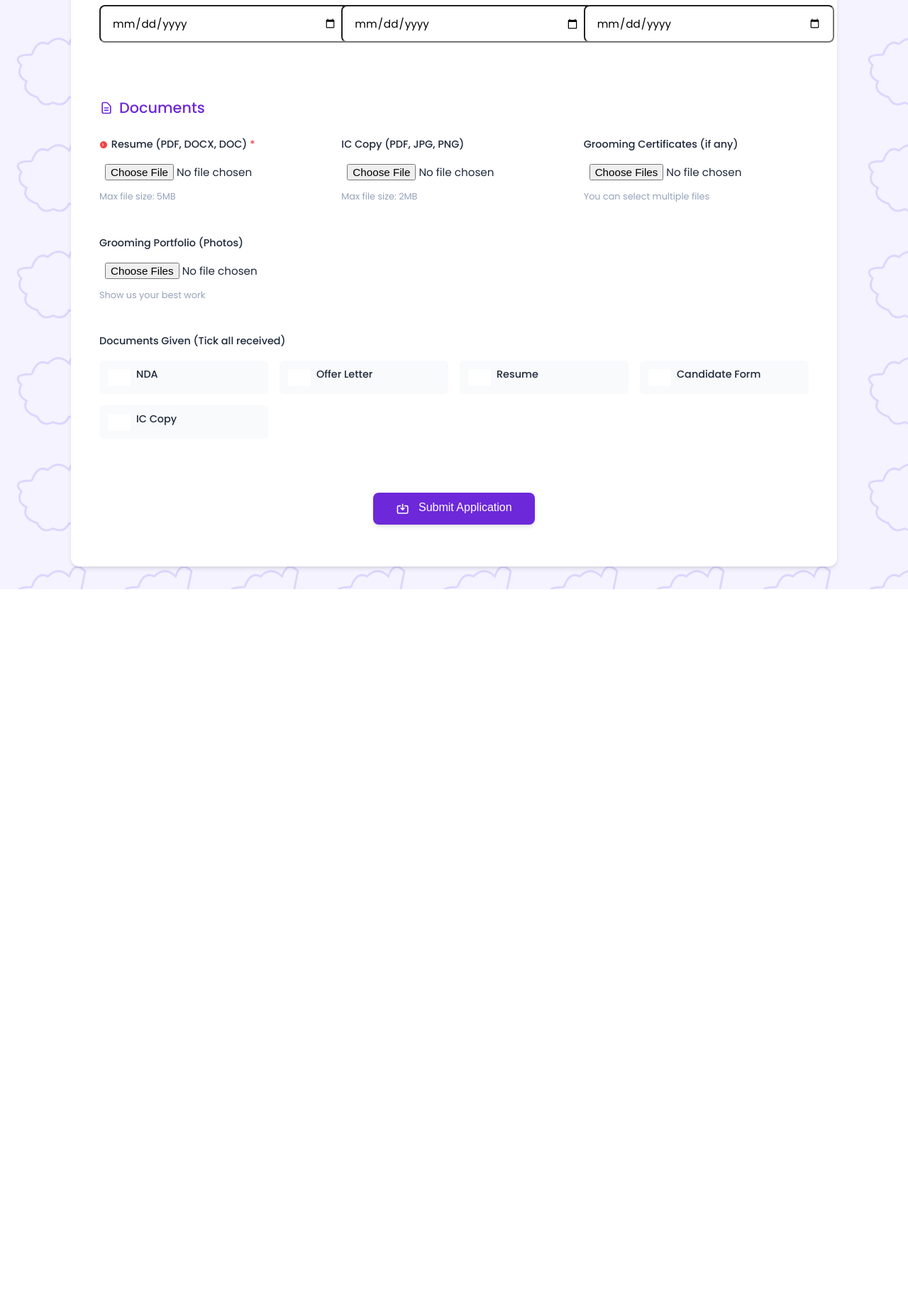
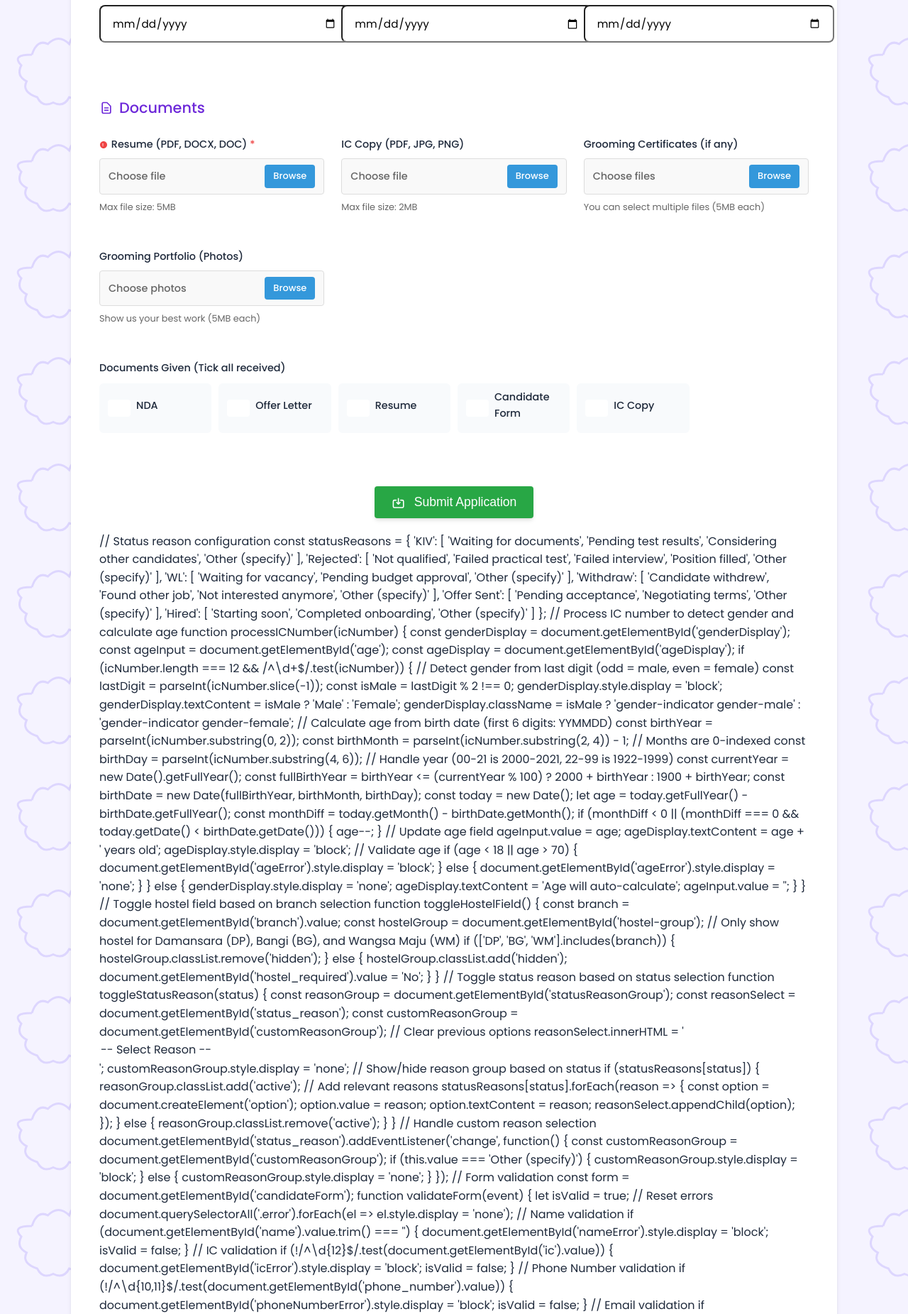
Before and after one commit to lokosmotos/daniexc, a Flask app: page /add_candidate in a window 1280 px wide. Shown: the part 1033-2884 px from the top of the page at 71% size. Before the commit the page ends 1863 px from the top, so only its background shows below. Run offline with Flask 2, Linux system fonts and the light colour scheme; a user stored in the database is signed in; data comes from the database, SQL or seed files in the repository.

Commit message:
Update add_candidate.html

```diff
--- a/templates/add_candidate.html
+++ b/templates/add_candidate.html
@@ -552,27 +552,58 @@
     <div class="form-grid">
         <div class="form-group">
             <label for="resume" class="required">Resume (PDF, DOCX, DOC)</label>
-                        <input type="file" name="resume" id="resume" accept=".pdf,.doc,.docx" required>
+            <div class="file-upload-wrapper">
+                <input type="file" name="resume" id="resume" accept=".pdf,.doc,.docx" required
+                       onchange="validateFile(this, 'resumeError', 5)">
+                <label for="resume" class="file-upload-label">
+                    <span class="file-upload-text">Choose file</span>
+                    <span class="file-upload-button">Browse</span>
+                </label>
+            </div>
             <div class="file-info">Max file size: 5MB</div>
-                        <span id="resumeError" class="error">Please upload a resume file</span>
+            <span id="resumeError" class="error-message"></span>
         </div>
 
         <div class="form-group">
             <label for="ic_copy">IC Copy (PDF, JPG, PNG)</label>
-                        <input type="file" name="ic_copy" id="ic_copy" accept=".pdf,.jpg,.jpeg,.png">
+            <div class="file-upload-wrapper">
+                <input type="file" name="ic_copy" id="ic_copy" accept=".pdf,.jpg,.jpeg,.png"
+                       onchange="validateFile(this, 'icCopyError', 2)">
+                <label for="ic_copy" class="file-upload-label">
+                    <span class="file-upload-text">Choose file</span>
+                    <span class="file-upload-button">Browse</span>
+                </label>
+            </div>
             <div class="file-info">Max file size: 2MB</div>
+            <span id="icCopyError" class="error-message"></span>
         </div>
 
         <div class="form-group">
             <label for="certificates">Grooming Certificates (if any)</label>
-                        <input type="file" name="certificates" id="certificates" accept=".pdf,.jpg,.jpeg,.png" multiple>
-                        <div class="file-info">You can select multiple files</div>
+            <div class="file-upload-wrapper">
+                <input type="file" name="certificates" id="certificates" accept=".pdf,.jpg,.jpeg,.png" multiple
+                       onchange="validateFiles(this, 'certificatesError', 5)">
+                <label for="certificates" class="file-upload-label">
+                    <span class="file-upload-text">Choose files</span>
+                    <span class="file-upload-button">Browse</span>
+                </label>
+            </div>
+            <div class="file-info">You can select multiple files (5MB each)</div>
+            <span id="certificatesError" class="error-message"></span>
         </div>
 
         <div class="form-group">
             <label for="portfolio">Grooming Portfolio (Photos)</label>
-                        <input type="file" name="portfolio" id="portfolio" accept=".jpg,.jpeg,.png" multiple>
-                        <div class="file-info">Show us your best work</div>
+            <div class="file-upload-wrapper">
+                <input type="file" name="portfolio" id="portfolio" accept=".jpg,.jpeg,.png" multiple
+                       onchange="validateFiles(this, 'portfolioError', 5)">
+                <label for="portfolio" class="file-upload-label">
+                    <span class="file-upload-text">Choose photos</span>
+                    <span class="file-upload-button">Browse</span>
+                </label>
+            </div>
+            <div class="file-info">Show us your best work (5MB each)</div>
+            <span id="portfolioError" class="error-message"></span>
         </div>
 
         <div class="form-group full-width">
@@ -604,17 +635,195 @@
 </div>
 
 <div class="form-group full-width" style="text-align: center;">
-                <button type="submit" class="btn-submit">
+    <button type="submit" class="btn-submit" onclick="validateForm()">
         <svg xmlns="http://www.w3.org/2000/svg" fill="none" viewBox="0 0 24 24" stroke="currentColor" style="width: 1.2rem; height: 1.2rem; vertical-align: middle; margin-right: 0.5rem;">
             <path stroke-linecap="round" stroke-linejoin="round" stroke-width="2" d="M8 7H5a2 2 0 00-2 2v9a2 2 0 002 2h14a2 2 0 002-2V9a2 2 0 00-2-2h-3m-1 4l-3 3m0 0l-3-3m3 3V4" />
         </svg>
         Submit Application
     </button>
 </div>
-        </form>
-    </div>
+
+<style>
+/* File Upload Styling */
+.file-upload-wrapper {
+    position: relative;
+    margin-bottom: 5px;
+}
+.file-upload-label {
+    display: flex;
+    align-items: center;
+    border: 1px solid #ddd;
+    border-radius: 4px;
+    padding: 8px 12px;
+    background: #f9f9f9;
+    cursor: pointer;
+}
+.file-upload-text {
+    flex-grow: 1;
+    color: #666;
+}
+.file-upload-button {
+    background: #3498db;
+    color: white;
+    padding: 6px 12px;
+    border-radius: 4px;
+    font-size: 0.9em;
+}
+input[type="file"] {
+    position: absolute;
+    left: -9999px;
+}
+.file-info {
+    font-size: 0.8em;
+    color: #666;
+    margin-top: 4px;
+}
+
+/* Document Checklist */
+.document-checklist {
+    display: grid;
+    grid-template-columns: repeat(auto-fill, minmax(150px, 1fr));
+    gap: 10px;
+    margin-top: 10px;
+}
+.document-item {
+    display: flex;
+    align-items: center;
+}
+.document-item input {
+    margin-right: 8px;
+}
+
+/* Error Styling */
+.error-message {
+    color: #dc3545;
+    font-size: 0.875em;
+    margin-top: 0.25rem;
+    display: block;
+}
+
+/* Submit Button */
+.btn-submit {
+    background: #28a745;
+    color: white;
+    padding: 12px 24px;
+    border: none;
+    border-radius: 4px;
+    font-size: 1.1em;
+    cursor: pointer;
+    transition: background 0.3s;
+}
+.btn-submit:hover {
+    background: #218838;
+}
+</style>
 
 <script>
+function validateFile(input, errorElementId, maxSizeMB) {
+    const errorElement = document.getElementById(errorElementId);
+    errorElement.textContent = '';
+
+    if (input.files.length > 0) {
+        const file = input.files[0];
+        const validTypes = input.accept.split(',');
+        const fileType = '.' + file.name.split('.').pop().toLowerCase();
+
+        // Validate file type
+        if (!validTypes.includes(fileType)) {
+            errorElement.textContent = `Invalid file type. Allowed: ${validTypes.join(', ')}`;
+            input.value = '';
+            return false;
+        }
+
+        // Validate file size
+        if (file.size > maxSizeMB * 1024 * 1024) {
+            errorElement.textContent = `File too large (max ${maxSizeMB}MB)`;
+            input.value = '';
+            return false;
+        }
+
+        // Update UI with selected file name
+        const label = input.nextElementSibling;
+        const textSpan = label.querySelector('.file-upload-text');
+        textSpan.textContent = file.name;
+        textSpan.style.color = '#333';
+    }
+
+    return true;
+}
+
+function validateFiles(input, errorElementId, maxSizeMB) {
+    const errorElement = document.getElementById(errorElementId);
+    errorElement.textContent = '';
+
+    if (input.files.length > 0) {
+        const validTypes = input.accept.split(',');
+
+        for (let i = 0; i < input.files.length; i++) {
+            const file = input.files[i];
+            const fileType = '.' + file.name.split('.').pop().toLowerCase();
+
+            // Validate file type
+            if (!validTypes.includes(fileType)) {
+                errorElement.textContent = `Invalid file type in ${file.name}. Allowed: ${validTypes.join(', ')}`;
+                input.value = '';
+                return false;
+            }
+
+            // Validate file size
+            if (file.size > maxSizeMB * 1024 * 1024) {
+                errorElement.textContent = `${file.name} is too large (max ${maxSizeMB}MB)`;
+                input.value = '';
+                return false;
+            }
+        }
+
+        // Update UI with selected files count
+        const label = input.nextElementSibling;
+        const textSpan = label.querySelector('.file-upload-text');
+        textSpan.textContent = `${input.files.length} file(s) selected`;
+        textSpan.style.color = '#333';
+    }
+
+    return true;
+}
+
+function validateForm() {
+    let isValid = true;
+
+    // Validate required resume
+    const resumeInput = document.getElementById('resume');
+    if (resumeInput.files.length === 0) {
+        document.getElementById('resumeError').textContent = 'Please upload a resume file';
+        isValid = false;
+    } else if (!validateFile(resumeInput, 'resumeError', 5)) {
+        isValid = false;
+    }
+
+    // Validate other files if uploaded
+    const icCopyInput = document.getElementById('ic_copy');
+    if (icCopyInput.files.length > 0 && !validateFile(icCopyInput, 'icCopyError', 2)) {
+        isValid = false;
+    }
+
+    const certificatesInput = document.getElementById('certificates');
+    if (certificatesInput.files.length > 0 && !validateFiles(certificatesInput, 'certificatesError', 5)) {
+        isValid = false;
+    }
+
+    const portfolioInput = document.getElementById('portfolio');
+    if (portfolioInput.files.length > 0 && !validateFiles(portfolioInput, 'portfolioError', 5)) {
+        isValid = false;
+    }
+
+    if (!isValid) {
+        event.preventDefault();
+        alert('Please correct the errors before submitting');
+    }
+
+    return isValid;
+}
+</script>
         // Status reason configuration
         const statusReasons = {
             'KIV': [
```
Lines whose indentation alone changed are shown as unchanged.
